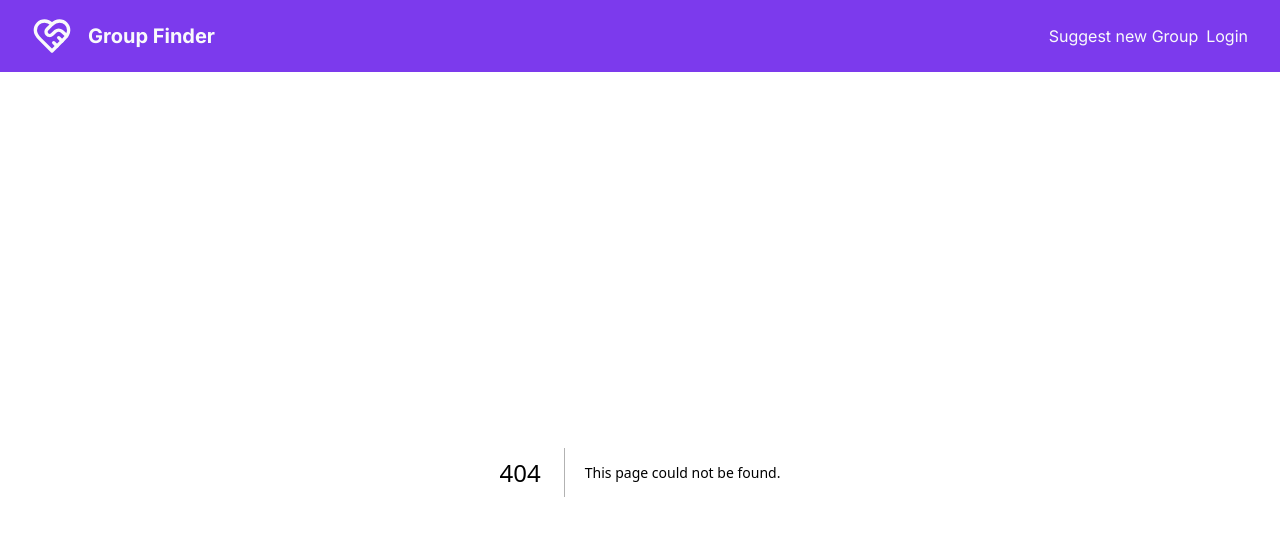
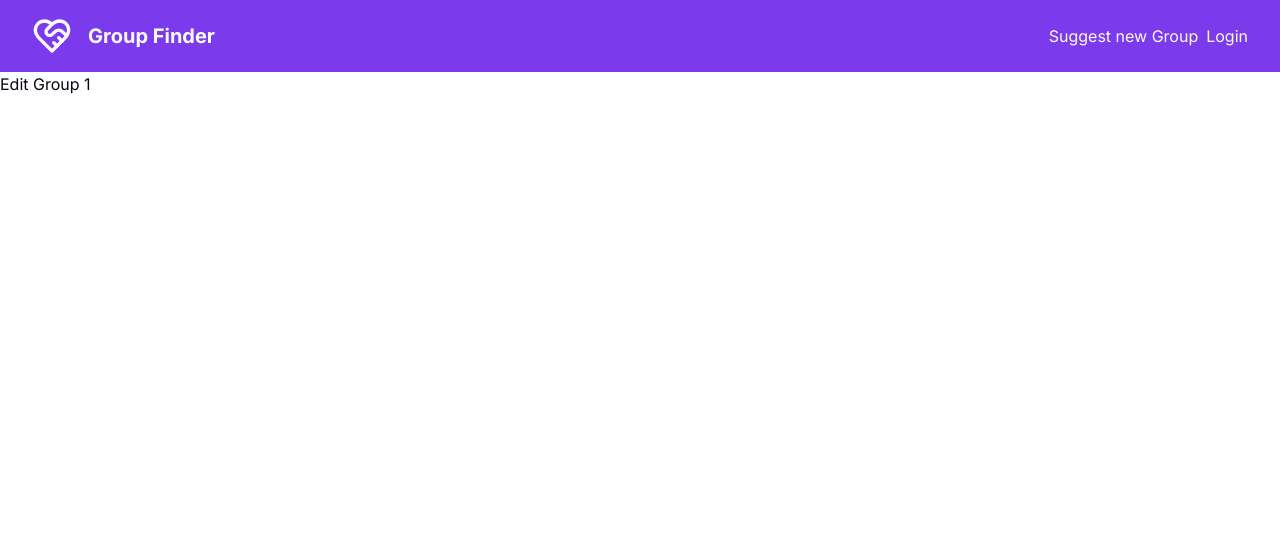
Before and after one commit to John-Dennehy/group-finder, a Next.js app: page /group/1/edit in a window 1280 px wide. Before the commit this address had no page. Shown: the top 536 px of the page. Built offline with nearby package versions, Linux system fonts and the light colour scheme.

Commit message:
Add GroupEditPage component
Signed-off-by: John Dennehy <8093939+John-Dennehy@users.noreply.github.com>

```diff
--- /dev/null
+++ b/src/app/group/[id]/edit/page.tsx
@@ -0,0 +1,11 @@
+type GroupEditPageProps = {
+  params: { id: string };
+};
+
+export default function GroupEditPage({ params }: GroupEditPageProps) {
+  return (
+    <>
+      <h1>Edit Group {params.id}</h1>
+    </>
+  );
+}
```
